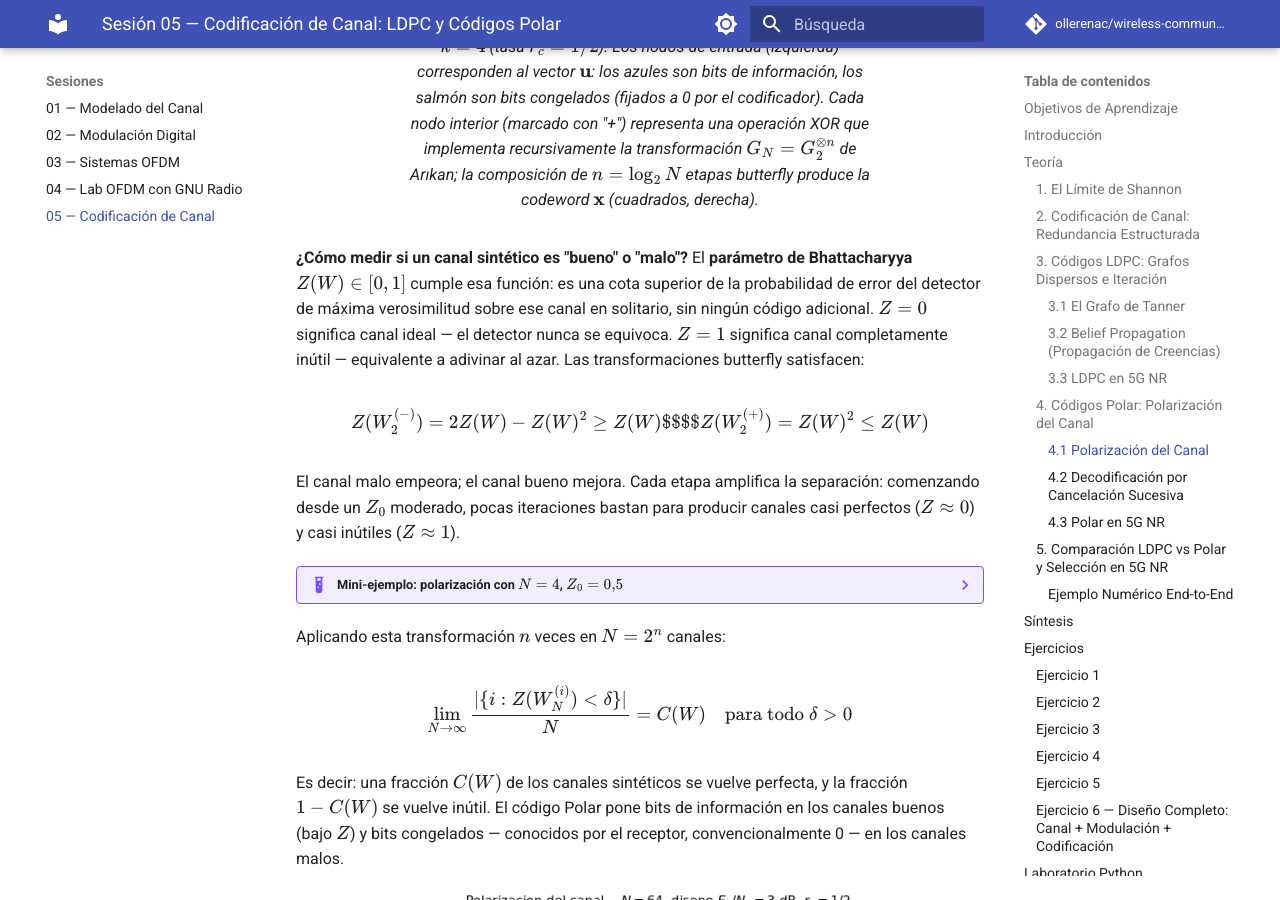
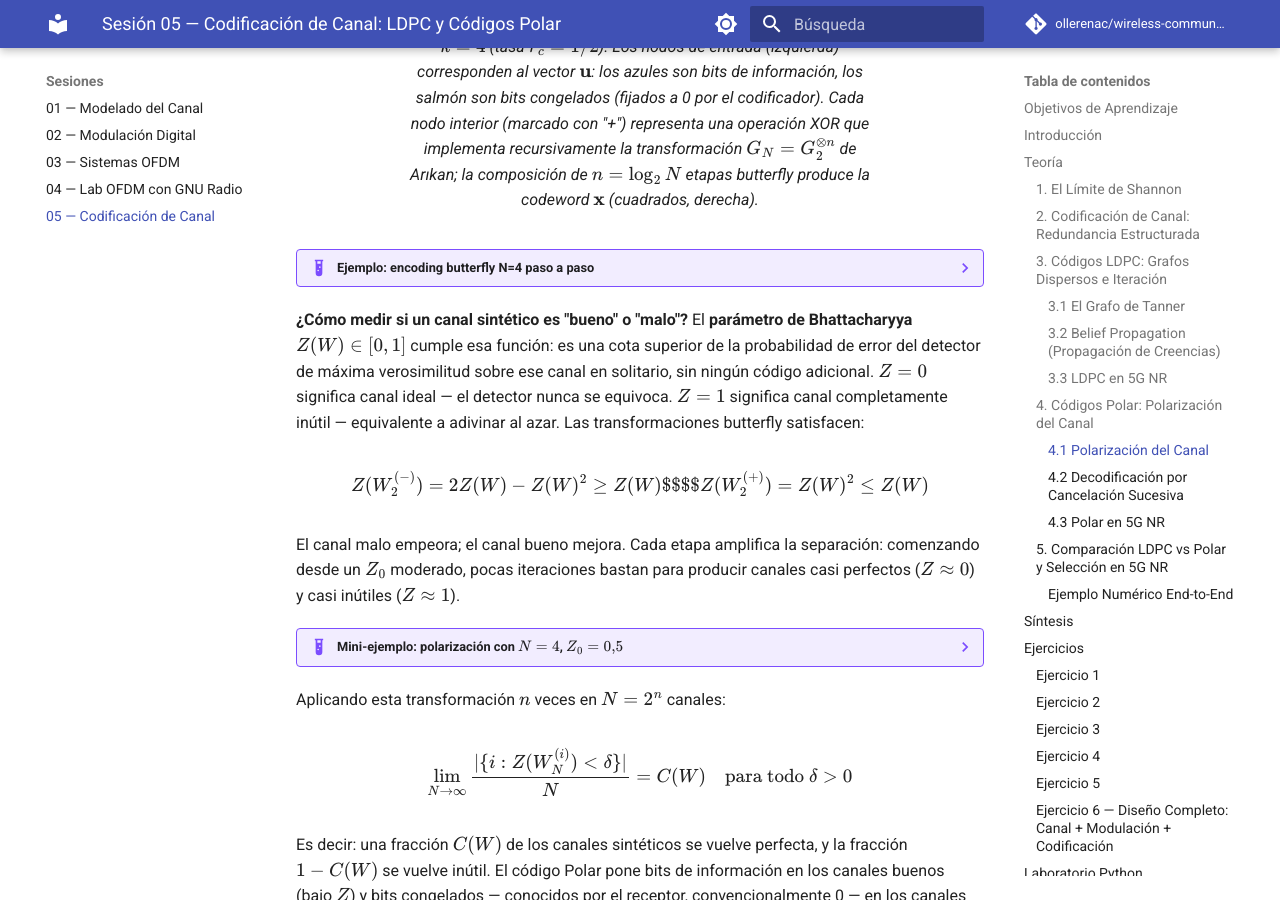
Before and after one commit to ollerenac/wireless-communication-systems, an MkDocs documentation site: the page built from docs/sessions/05-channel-coding/index.md, in a window 1280 px wide and 900 px high, scrolled down 11498 px. Built offline with MkDocs 1.6.1 and Material for MkDocs 9.7.7, drawn with Linux system fonts in a browser that asks for light colours; comment, search, counter and statistics services are not loaded; some of the changed lines change nothing that is shown.

Commit message:
feat(quick-260606-9gm-01): add encoding butterfly N=4 example to §4.1
- Insert collapsible ??? example admonition after Figure 5 (polar-butterfly.png)
- Show two-stage XOR calculation producing codeword x = [1, 0, 1, 0]
- Include influence table explaining why u0 is the weakest synthetic channel
- Closing paragraph motivates Bhattacharyya parameter Z(W)

````diff
--- a/docs/sessions/05-channel-coding/index.md
+++ b/docs/sessions/05-channel-coding/index.md
@@ -328,6 +328,44 @@
   <figcaption markdown="1">**Figura 5.** Red butterfly de Arikan para un código Polar de $N=8$, $k=4$ (tasa $r_c=1/2$). Los nodos de entrada (izquierda) corresponden al vector $\mathbf{u}$: los azules son bits de información, los salmón son bits congelados (fijados a 0 por el codificador). Cada nodo interior (marcado con "+") representa una operación XOR que implementa recursivamente la transformación $G_N = G_2^{\otimes n}$ de Arıkan; la composición de $n = \log_2 N$ etapas butterfly produce la codeword $\mathbf{x}$ (cuadrados, derecha).
   </figcaption>
 </figure>
+
+??? example "Ejemplo: encoding butterfly N=4 paso a paso"
+
+    **Escenario.** Código Polar $N=4$, tasa $r_c=1/2$. Los bits congelados son $\{u_0, u_1\}$ (fijados a 0) y los bits de información son $\{u_2, u_3\}$. Tomamos el vector de entrada:
+
+    ```
+    u = [u0, u1, u2, u3] = [0, 0, 1, 0]
+         frozen frozen info  info
+    ```
+
+    **Etapa 1 — combinar pares adyacentes (índices 0,1) y (2,3):**
+
+    $w_0 = u_0 \oplus u_1 = 0 \oplus 0 = 0$
+    $w_1 = u_1 = 0$
+    $w_2 = u_2 \oplus u_3 = 1 \oplus 0 = 1$
+    $w_3 = u_3 = 0$
+
+    Valores intermedios: $\mathbf{w} = [0, 0, 1, 0]$
+
+    **Etapa 2 — combinar pares intercalados (índices 0,2) y (1,3):**
+
+    $x_0 = w_0 \oplus w_2 = 0 \oplus 1 = 1$
+    $x_1 = w_1 \oplus w_3 = 0 \oplus 0 = 0$
+    $x_2 = w_2 = 1$
+    $x_3 = w_3 = 0$
+
+    Codeword resultante: **x = [1, 0, 1, 0]**
+
+    **¿Por qué $u_0$ es el canal sintético más débil?**
+
+    | Bit | Aparece en | Señales que lo transportan |
+    |-----|-----------|---------------------------|
+    | $u_0$ | $x_0$ | **1** |
+    | $u_1$ | $x_0, x_1$ | **2** |
+    | $u_2$ | $x_0, x_2$ | **2** |
+    | $u_3$ | $x_0, x_1, x_2, x_3$ | **4** |
+
+    $u_3$ se distribuye por las 4 posiciones del codeword: el receptor dispone de cuatro observaciones ruidosas independientes para recuperarlo, más la información de cancelación de $\hat{u}_0$, $\hat{u}_1$, $\hat{u}_2$ ya decodificados. $u_0$, en cambio, solo llega a $x_0$ y el decodificador SC lo decodifica primero, sin ninguna información de cancelación. Eso es exactamente lo que mide el parámetro de Bhattacharyya $Z(W)$: la dificultad de recuperar un bit sin contexto adicional.
 
 **¿Cómo medir si un canal sintético es "bueno" o "malo"?** El **parámetro de Bhattacharyya** $Z(W) \in [0,1]$ cumple esa función: es una cota superior de la probabilidad de error del detector de máxima verosimilitud sobre ese canal en solitario, sin ningún código adicional. $Z=0$ significa canal ideal — el detector nunca se equivoca. $Z=1$ significa canal completamente inútil — equivalente a adivinar al azar. Las transformaciones butterfly satisfacen:
 
````
